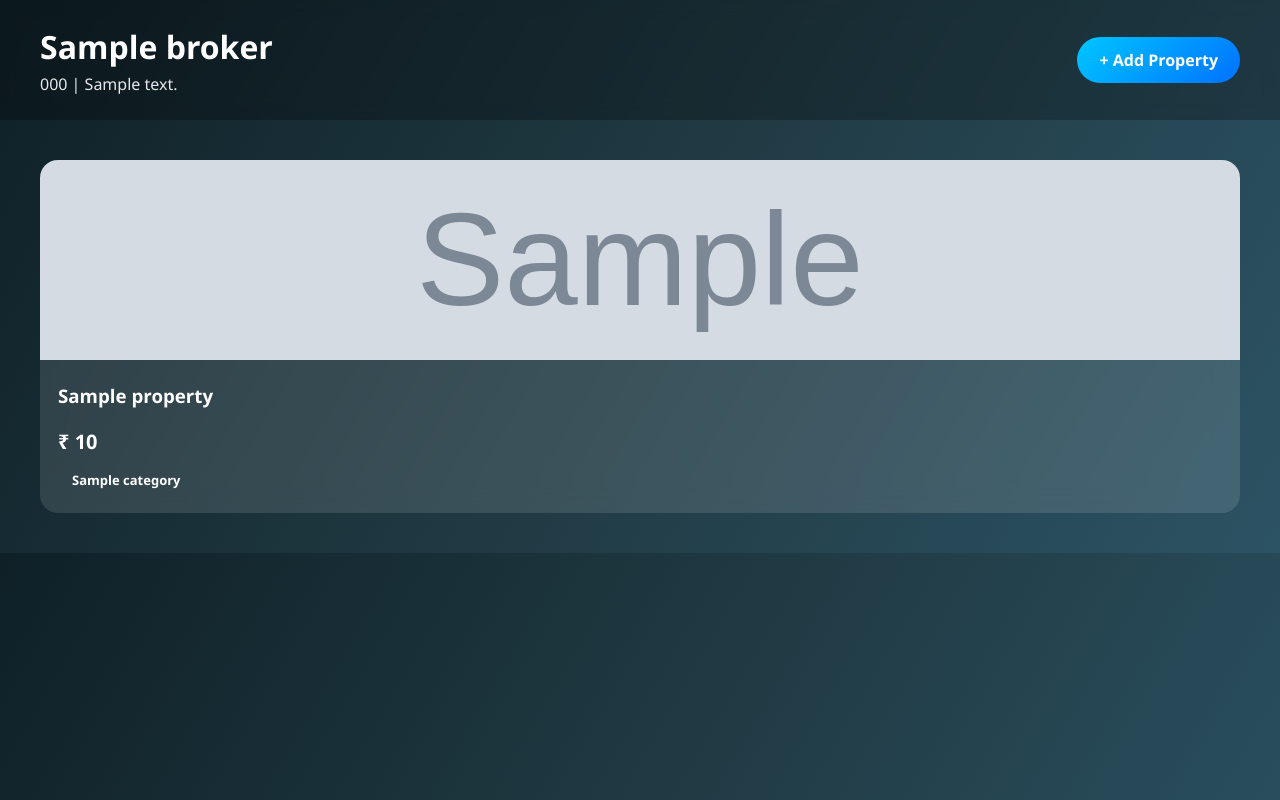
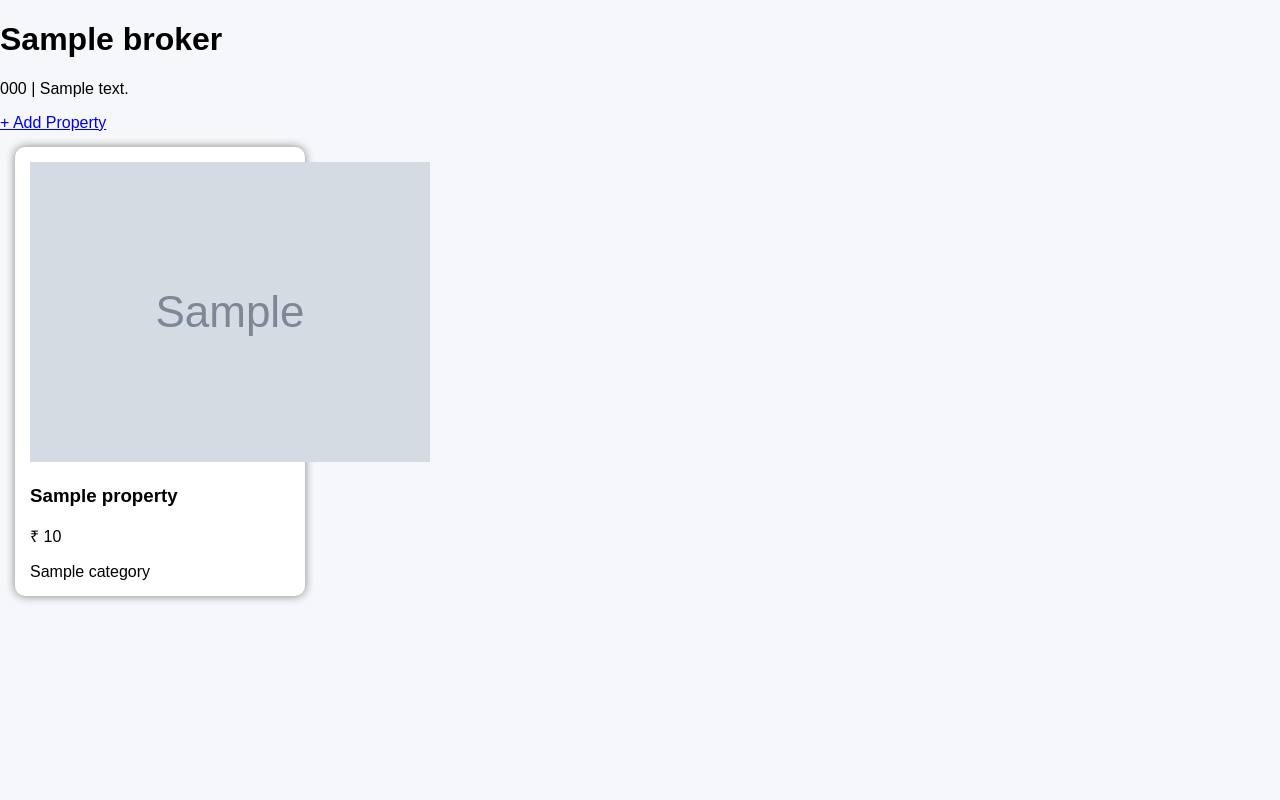
Before and after one commit to hvr1988/real-estate-website, a Python web app: template templates/index.html in a window 1280 px wide. Run offline with Jinja, Linux system fonts and the light colour scheme; the template is opened without the code that fills it: most values are stand-ins (such as "Sample title", 1, 10 or a date in 2020); grey boxes marked "Sample" are stand-in pictures.

Commit message:
Add files via upload

```diff
--- a/static/style.css
+++ b/static/style.css
@@ -1,116 +1,73 @@
-* {
-  box-sizing: border-box;
+body{
+    font-family: Arial;
+    margin:0;
+    background:#f5f7fa;
 }
 
-body {
-  margin: 0;
-  font-family: "Segoe UI", Arial, sans-serif;
-  background: linear-gradient(120deg, #0f2027, #203a43, #2c5364);
-  color: white;
+/* NAVBAR */
+.navbar{
+    background:#0f172a;
+    color:white;
+    padding:15px 40px;
+    display:flex;
+    justify-content:space-between;
+    align-items:center;
 }
 
-/* Header */
-.header {
-  display: flex;
-  justify-content: space-between;
-  align-items: center;
-  padding: 25px 40px;
-  background: rgba(0,0,0,0.25);
-  backdrop-filter: blur(8px);
+.navbar a{
+    color:white;
+    margin-left:20px;
+    text-decoration:none;
+    font-weight:bold;
 }
 
-.header h1 {
-  margin: 0;
-  font-size: 32px;
+/* HERO */
+.hero{
+    background:url("https://images.unsplash.com/photo-1560518883-ce09059eeffa") no-repeat center;
+    background-size:cover;
+    height:350px;
+    color:white;
+    display:flex;
+    flex-direction:column;
+    justify-content:center;
+    align-items:center;
+    font-size:30px;
 }
 
-.header p {
-  margin: 5px 0 0;
-  opacity: 0.9;
+/* SECTION */
+.section-title{
+    text-align:center;
+    margin-top:40px;
 }
 
-/* Button */
-.btn {
-  background: linear-gradient(135deg, #00c6ff, #0072ff);
-  color: white;
-  padding: 12px 22px;
-  border-radius: 25px;
-  text-decoration: none;
-  font-weight: bold;
-  transition: transform 0.2s, box-shadow 0.2s;
+/* PROPERTY */
+.property-container{
+    display:flex;
+    flex-wrap:wrap;
+    justify-content:center;
 }
 
-.btn:hover {
-  transform: translateY(-2px);
-  box-shadow: 0 10px 25px rgba(0,0,0,0.4);
+.card{
+    background:white;
+    padding:15px;
+    margin:15px;
+    width:260px;
+    box-shadow:0px 0px 10px gray;
+    border-radius:10px;
 }
 
-/* Grid */
-.grid {
-  padding: 40px;
-  display: grid;
-  grid-template-columns: repeat(auto-fit, minmax(280px, 1fr));
-  gap: 30px;
+/* ABOUT */
+.about{
+    background:#0f172a;
+    color:white;
+    padding:40px;
+    text-align:center;
 }
 
-/* Card */
-.card {
-  background: rgba(255,255,255,0.12);
-  border-radius: 18px;
-  overflow: hidden;
-  backdrop-filter: blur(12px);
-  transition: transform 0.3s, box-shadow 0.3s;
+/* FOOTER */
+.footer{
+    background:black;
+    color:white;
+    padding:15px;
+    text-align:center;
 }
-
-.card:hover {
-  transform: translateY(-6px);
-  box-shadow: 0 18px 40px rgba(0,0,0,0.4);
-}
-
-.card img {
-  width: 100%;
-  height: 200px;
-  object-fit: cover;
-}
-
-.card-body {
-  padding: 18px;
-}
-
-.card h3 {
-  margin: 0 0 8px;
-}
-
-.price {
-  font-size: 20px;
-  font-weight: bold;
-  margin-bottom: 10px;
-}
-
-/* Badge */
-.badge {
-  display: inline-block;
-  padding: 6px 14px;
-  border-radius: 20px;
-  font-size: 13px;
-  font-weight: bold;
-}
-
-.buy {
-  background: #2ecc71;
-}
-
-.sell {
-  background: #f39c12;
-}
-
-.rent {
-  background: #e74c3c;
-}
-
-/* Empty text */
-.empty {
-  text-align: center;
-  font-size: 20px;
-  opacity: 0.8;
-}
```
